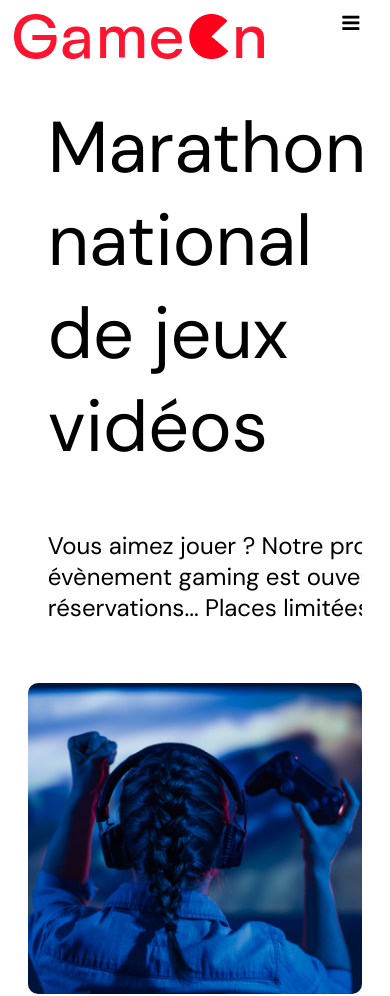
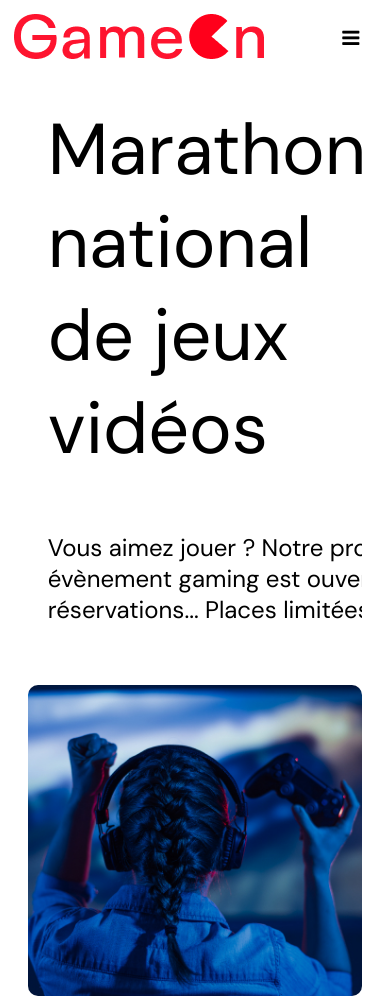
Before and after one commit to GregDigital/GregoryDosSantos_4_12022020, a plain HTML site: page index.html in a window 390 px wide. Shown: the top 996 px of the page. Drawn offline with Linux system fonts and the light colour scheme.

Commit message:
correction_burger-OK

```diff
--- a/modal.css
+++ b/modal.css
@@ -97,7 +97,7 @@ img {
   .topnav a.icon {
     float: right;
     display: block;
-    margin-top: -15px;
+    margin-top: 0px;
   }
 }
 
```
